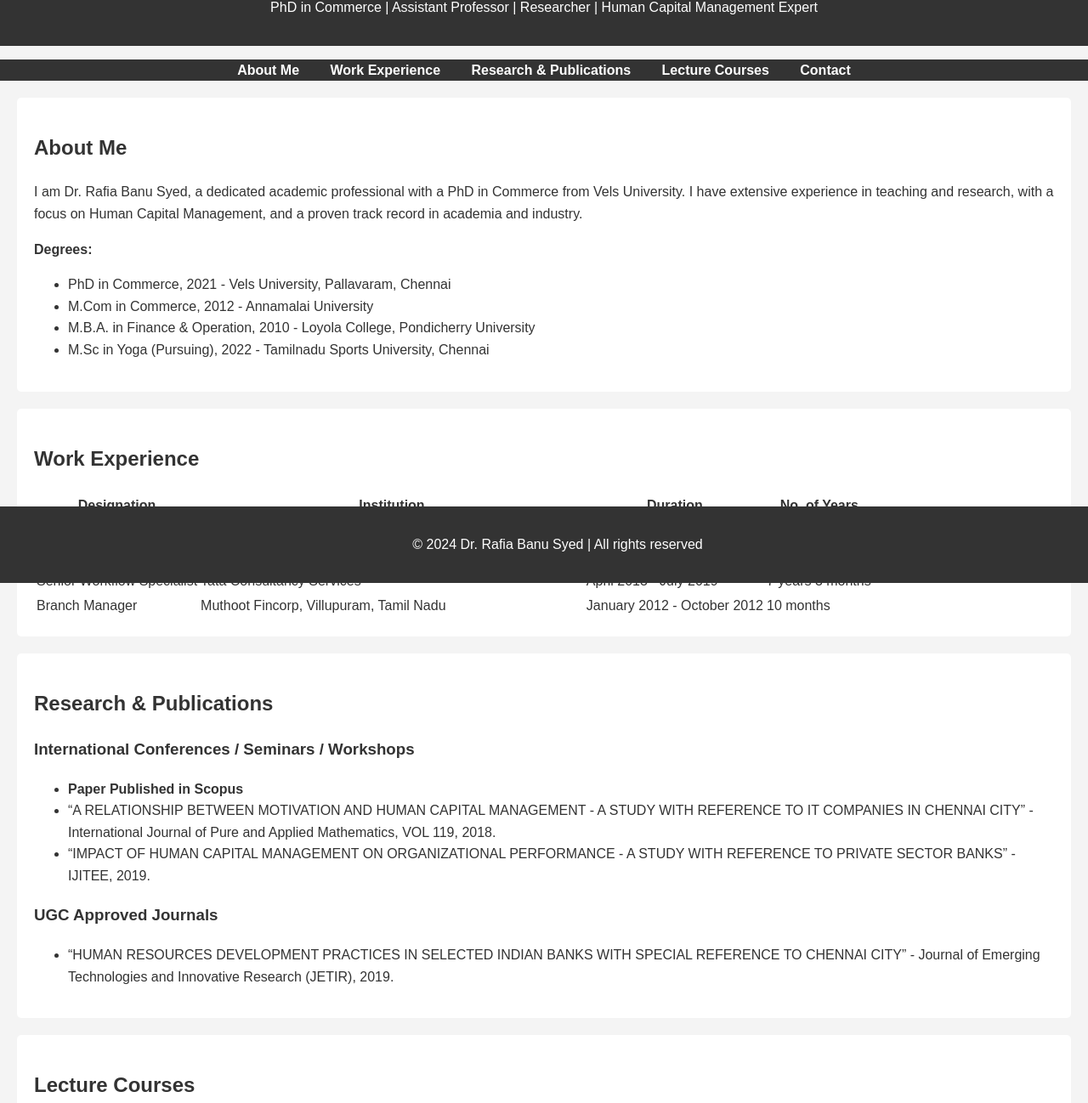
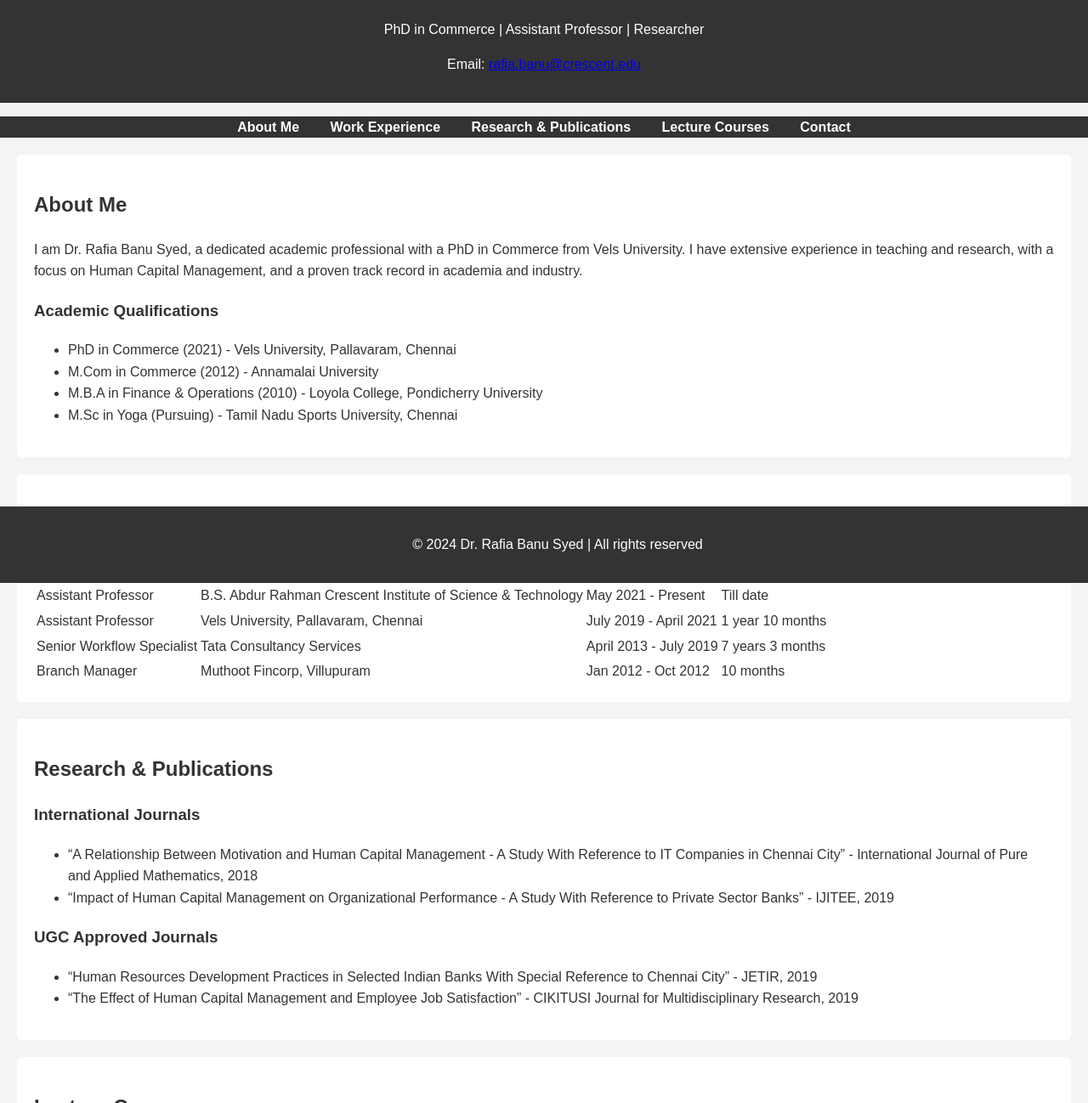
Before and after one commit to rlyyfallen/mrs-rafia-website, a plain HTML site: page index.html in a window 1280 px wide. Shown: the part 114-1412 px from the top of the page at 85% size. Drawn offline with Linux system fonts and the light colour scheme.

Commit message:
Update index.html

```diff
--- a/index.html
+++ b/index.html
@@ -3,20 +3,26 @@
 <head>
     <meta charset="UTF-8">
     <meta name="viewport" content="width=device-width, initial-scale=1.0">
-    <title>Mrs. Rafia Banu Syed - Resume and Blog</title>
+    <title>Dr. Rafia Banu Syed - Professional Resume</title>
     <link rel="stylesheet" href="styles.css">
 </head>
 <body>
     <header>
-        <h1>Dr. Rafia Banu Syed</h1>
-        <p>PhD in Commerce | Assistant Professor | Researcher | Human Capital Management Expert</p>
+        <div class="header-content">
+            <img src="rafia-photo.jpg" alt="Dr. Rafia Banu Syed" class="profile-photo">
+            <div class="title-section">
+                <h1>Dr. Rafia Banu Syed</h1>
+                <p>PhD in Commerce | Assistant Professor | Researcher</p>
+                <p>Email: <a href="mailto:rafia.banu@crescent.edu">rafia.banu@crescent.edu</a></p>
+            </div>
+        </div>
     </header>
 
     <nav>
         <ul>
             <li><a href="#about">About Me</a></li>
-            <li><a href="#work-experience">Work Experience</a></li>
-            <li><a href="#research-publications">Research & Publications</a></li>
+            <li><a href="#experience">Work Experience</a></li>
+            <li><a href="#research">Research & Publications</a></li>
             <li><a href="#courses">Lecture Courses</a></li>
             <li><a href="#contact">Contact</a></li>
         </ul>
@@ -25,16 +31,16 @@
     <section id="about">
         <h2>About Me</h2>
         <p>I am Dr. Rafia Banu Syed, a dedicated academic professional with a PhD in Commerce from Vels University. I have extensive experience in teaching and research, with a focus on Human Capital Management, and a proven track record in academia and industry.</p>
-        <p><strong>Degrees:</strong></p>
+        <h3>Academic Qualifications</h3>
         <ul>
-            <li>PhD in Commerce, 2021 - Vels University, Pallavaram, Chennai</li>
-            <li>M.Com in Commerce, 2012 - Annamalai University</li>
-            <li>M.B.A. in Finance & Operation, 2010 - Loyola College, Pondicherry University</li>
-            <li>M.Sc in Yoga (Pursuing), 2022 - Tamilnadu Sports University, Chennai</li>
+            <li>PhD in Commerce (2021) - Vels University, Pallavaram, Chennai</li>
+            <li>M.Com in Commerce (2012) - Annamalai University</li>
+            <li>M.B.A in Finance & Operations (2010) - Loyola College, Pondicherry University</li>
+            <li>M.Sc in Yoga (Pursuing) - Tamil Nadu Sports University, Chennai</li>
         </ul>
     </section>
 
-    <section id="work-experience">
+    <section id="experience">
         <h2>Work Experience</h2>
         <table>
             <tr>
@@ -47,7 +53,7 @@
                 <td>Assistant Professor</td>
                 <td>B.S. Abdur Rahman Crescent Institute of Science & Technology</td>
                 <td>May 2021 - Present</td>
-                <td>Current</td>
+                <td>Till date</td>
             </tr>
             <tr>
                 <td>Assistant Professor</td>
@@ -63,24 +69,24 @@
             </tr>
             <tr>
                 <td>Branch Manager</td>
-                <td>Muthoot Fincorp, Villupuram, Tamil Nadu</td>
-                <td>January 2012 - October 2012</td>
+                <td>Muthoot Fincorp, Villupuram</td>
+                <td>Jan 2012 - Oct 2012</td>
                 <td>10 months</td>
             </tr>
         </table>
     </section>
 
-    <section id="research-publications">
+    <section id="research">
         <h2>Research & Publications</h2>
-        <h3>International Conferences / Seminars / Workshops</h3>
+        <h3>International Journals</h3>
         <ul>
-            <li><strong>Paper Published in Scopus</strong></li>
-            <li>“A RELATIONSHIP BETWEEN MOTIVATION AND HUMAN CAPITAL MANAGEMENT - A STUDY WITH REFERENCE TO IT COMPANIES IN CHENNAI CITY” - International Journal of Pure and Applied Mathematics, VOL 119, 2018.</li>
-            <li>“IMPACT OF HUMAN CAPITAL MANAGEMENT ON ORGANIZATIONAL PERFORMANCE - A STUDY WITH REFERENCE TO PRIVATE SECTOR BANKS” - IJITEE, 2019.</li>
+            <li>“A Relationship Between Motivation and Human Capital Management - A Study With Reference to IT Companies in Chennai City” - International Journal of Pure and Applied Mathematics, 2018</li>
+            <li>“Impact of Human Capital Management on Organizational Performance - A Study With Reference to Private Sector Banks” - IJITEE, 2019</li>
         </ul>
         <h3>UGC Approved Journals</h3>
         <ul>
-            <li>“HUMAN RESOURCES DEVELOPMENT PRACTICES IN SELECTED INDIAN BANKS WITH SPECIAL REFERENCE TO CHENNAI CITY” - Journal of Emerging Technologies and Innovative Research (JETIR), 2019.</li>
+            <li>“Human Resources Development Practices in Selected Indian Banks With Special Reference to Chennai City” - JETIR, 2019</li>
+            <li>“The Effect of Human Capital Management and Employee Job Satisfaction” - CIKITUSI Journal for Multidisciplinary Research, 2019</li>
         </ul>
     </section>
 
@@ -95,7 +101,7 @@
     </section>
 
     <section id="contact">
-        <h2>Contact</h2>
+        <h2>Contact Information</h2>
         <p>Email: <a href="mailto:rafia.banu@crescent.edu">rafia.banu@crescent.edu</a></p>
     </section>
 
```
